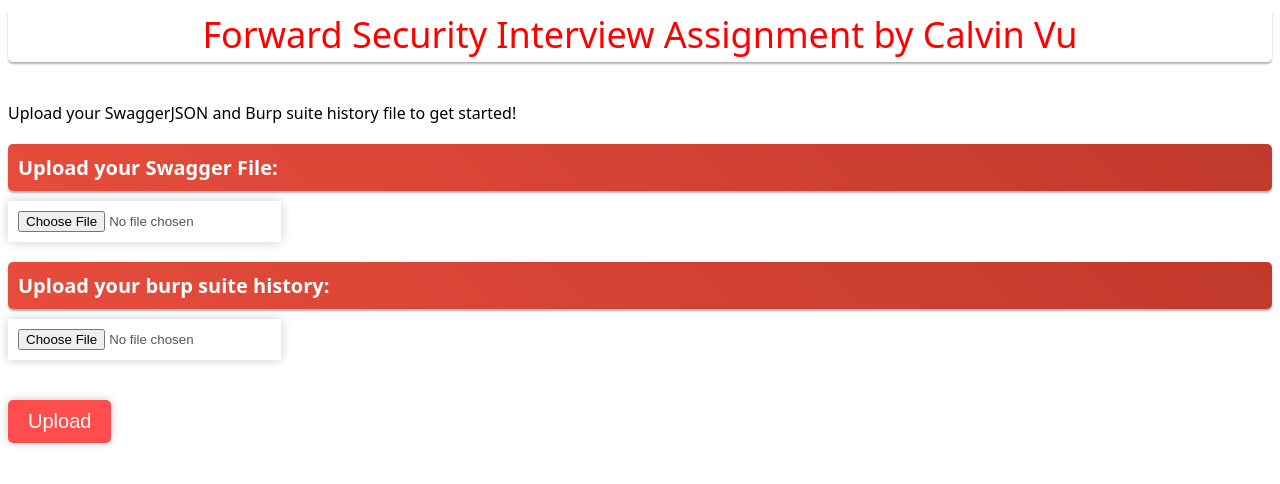
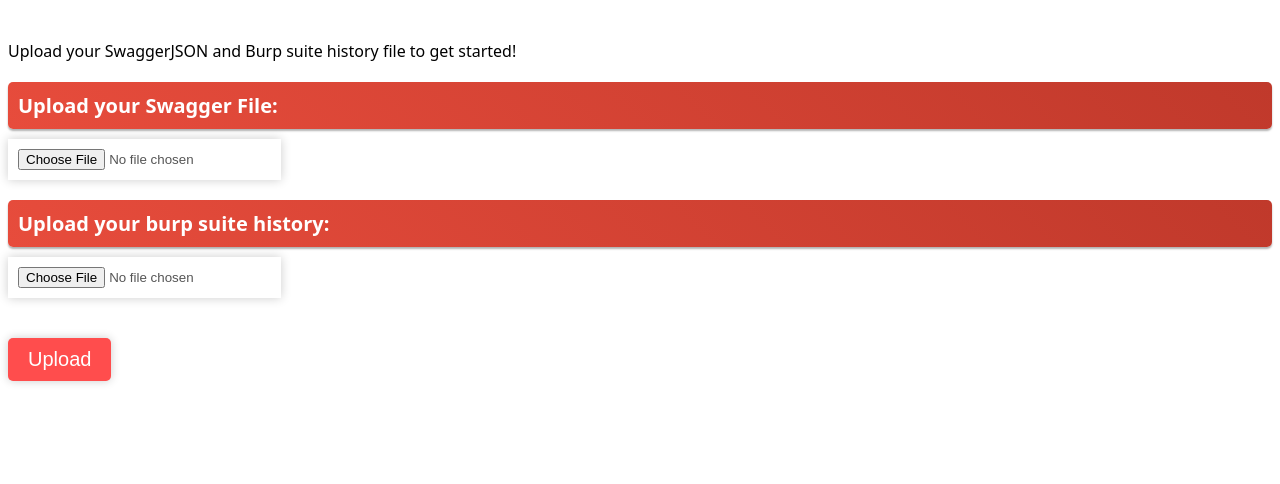
Before and after one commit to cpvu/FwdSec-Interview-Asssignment, a Next.js app: page / in a window 1280 px wide. Shown: the top 484 px of the page. Built offline with nearby package versions, Linux system fonts and the light colour scheme.

Commit message:
Refactor Header component

```diff
--- a/src/components/Header.js
+++ b/src/components/Header.js
@@ -1,11 +1,9 @@
 import styles from "src/styles/Header.module.css";
 
-export const Header = () => {
+export const Header = (props) => {
   return (
     <div>
-      <header className={styles.mainHeader}>
-        Forward Security Interview Assignment by Calvin Vu
-      </header>
+      <header className={styles.mainHeader}>{props.title}</header>
     </div>
   );
 };
```
